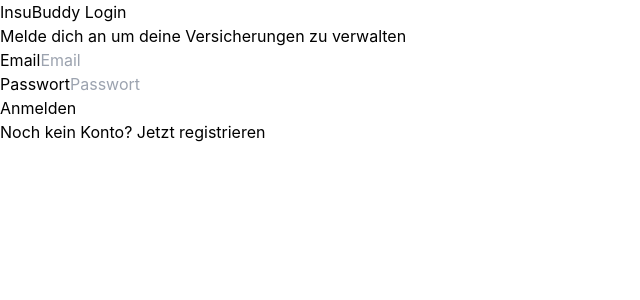
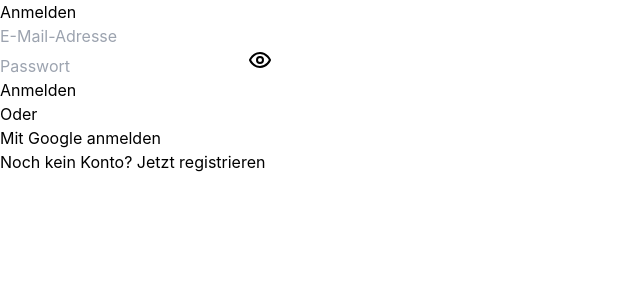
Before and after one commit to servankoyuncu/InsubuddyV2-main2, a React (Vite) app: page /login in a window 1280 px wide. Shown: the top 300 px of the page, without its empty margins (0-640 px from the left). Built offline with nearby package versions, Linux system fonts and the light colour scheme; no server answers.

Commit message:
Added Eye Symbol for Password

```diff
--- a/src/pages/Login.jsx
+++ b/src/pages/Login.jsx
@@ -1,76 +1,87 @@
 import { useState } from 'react';
 import { useAuth } from '../context/AuthContext';
 import { useNavigate, Link } from 'react-router-dom';
+import { Eye, EyeOff } from 'lucide-react';
 
 export default function Login() {
   const [email, setEmail] = useState('');
   const [password, setPassword] = useState('');
+  const [showPassword, setShowPassword] = useState(false);
   const [error, setError] = useState('');
   const [loading, setLoading] = useState(false);
-
-  const { login } = useAuth();
+  const { login, loginWithGoogle } = useAuth();
   const navigate = useNavigate();
 
   async function handleSubmit(e) {
     e.preventDefault();
-
     try {
       setError('');
       setLoading(true);
       await login(email, password);
-      navigate('/'); // Nach Login zur Startseite
+      navigate('/');
     } catch (error) {
-      setError('Login fehlgeschlagen. Bitte überprüfe deine Zugangsdaten.');
-      console.error(error);
+      setError('Anmeldung fehlgeschlagen. Bitte überprüfe deine Zugangsdaten.');
+    }
+    setLoading(false);
+  }
+
+  async function handleGoogleLogin() {
+    try {
+      setError('');
+      setLoading(true);
+      await loginWithGoogle();
+      navigate('/');
+    } catch (error) {
+      setError('Google-Anmeldung fehlgeschlagen.');
     }
     setLoading(false);
   }
 
   return (
-    <div className="min-h-screen flex items-center justify-center bg-gray-50 py-12 px-4 sm:px-6 lg:px-8">
+    <div className="min-h-screen flex items-center justify-center bg-gray-50 dark:bg-gray-900 py-12 px-4 sm:px-6 lg:px-8">
       <div className="max-w-md w-full space-y-8">
         <div>
-          <h2 className="mt-6 text-center text-3xl font-extrabold text-gray-900">
-            InsuBuddy Login
+          <h2 className="mt-6 text-center text-3xl font-extrabold text-gray-900 dark:text-white">
+            Anmelden
           </h2>
-          <p className="mt-2 text-center text-sm text-gray-600">
-            Melde dich an um deine Versicherungen zu verwalten
-          </p>
         </div>
-
         <form className="mt-8 space-y-6" onSubmit={handleSubmit}>
           {error && (
-            <div className="bg-red-100 border border-red-400 text-red-700 px-4 py-3 rounded">
-              {error}
+            <div className="rounded-md bg-red-50 dark:bg-red-900/20 p-4">
+              <p className="text-sm text-red-800 dark:text-red-200">{error}</p>
             </div>
           )}
-
           <div className="rounded-md shadow-sm -space-y-px">
             <div>
-              <label htmlFor="email" className="sr-only">Email</label>
               <input
-                id="email"
-                name="email"
                 type="email"
                 required
-                className="appearance-none rounded-none relative block w-full px-3 py-2 border border-gray-300 placeholder-gray-500 text-gray-900 rounded-t-md focus:outline-none focus:ring-blue-500 focus:border-blue-500 focus:z-10 sm:text-sm"
-                placeholder="Email"
                 value={email}
                 onChange={(e) => setEmail(e.target.value)}
+                className="appearance-none rounded-t-md relative block w-full px-3 py-2 border border-gray-300 dark:border-gray-600 placeholder-gray-500 dark:placeholder-gray-400 text-gray-900 dark:text-white bg-white dark:bg-gray-800 focus:outline-none focus:ring-blue-500 focus:border-blue-500 focus:z-10 sm:text-sm"
+                placeholder="E-Mail-Adresse"
               />
             </div>
-            <div>
-              <label htmlFor="password" className="sr-only">Passwort</label>
+            <div className="relative">
               <input
-                id="password"
-                name="password"
-                type="password"
+                type={showPassword ? "text" : "password"}
                 required
-                className="appearance-none rounded-none relative block w-full px-3 py-2 border border-gray-300 placeholder-gray-500 text-gray-900 rounded-b-md focus:outline-none focus:ring-blue-500 focus:border-blue-500 focus:z-10 sm:text-sm"
-                placeholder="Passwort"
                 value={password}
                 onChange={(e) => setPassword(e.target.value)}
+                className="appearance-none rounded-b-md relative block w-full px-3 py-2 pr-10 border border-gray-300 dark:border-gray-600 placeholder-gray-500 dark:placeholder-gray-400 text-gray-900 dark:text-white bg-white dark:bg-gray-800 focus:outline-none focus:ring-blue-500 focus:border-blue-500 focus:z-10 sm:text-sm"
+                placeholder="Passwort"
               />
+              <button
+                type="button"
+                onClick={() => setShowPassword(!showPassword)}
+                className="absolute inset-y-0 right-0 pr-3 flex items-center text-gray-400 hover:text-gray-600 dark:hover:text-gray-300"
+              >
+                {showPassword ? (
+                  <EyeOff className="h-5 w-5" />
+                ) : (
+                  <Eye className="h-5 w-5" />
+                )}
+              </button>
             </div>
           </div>
 
@@ -84,8 +95,29 @@
             </button>
           </div>
 
+          <div className="relative">
+            <div className="absolute inset-0 flex items-center">
+              <div className="w-full border-t border-gray-300 dark:border-gray-600"></div>
+            </div>
+            <div className="relative flex justify-center text-sm">
+              <span className="px-2 bg-gray-50 dark:bg-gray-900 text-gray-500">Oder</span>
+            </div>
+          </div>
+
+          <button
+            type="button"
+            onClick={handleGoogleLogin}
+            disabled={loading}
+            className="w-full flex justify-center py-2 px-4 border border-gray-300 dark:border-gray-600 rounded-md shadow-sm text-sm font-medium text-gray-700 dark:text-gray-200 bg-white dark:bg-gray-800 hover:bg-gray-50 dark:hover:bg-gray-700 focus:outline-none focus:ring-2 focus:ring-offset-2 focus:ring-blue-500 disabled:opacity-50"
+          >
+            Mit Google anmelden
+          </button>
+
           <div className="text-center">
-            <Link to="/register" className="font-medium text-blue-600 hover:text-blue-500">
+            <Link
+              to="/register"
+              className="font-medium text-blue-600 hover:text-blue-500 dark:text-blue-400"
+            >
               Noch kein Konto? Jetzt registrieren
             </Link>
           </div>
```
